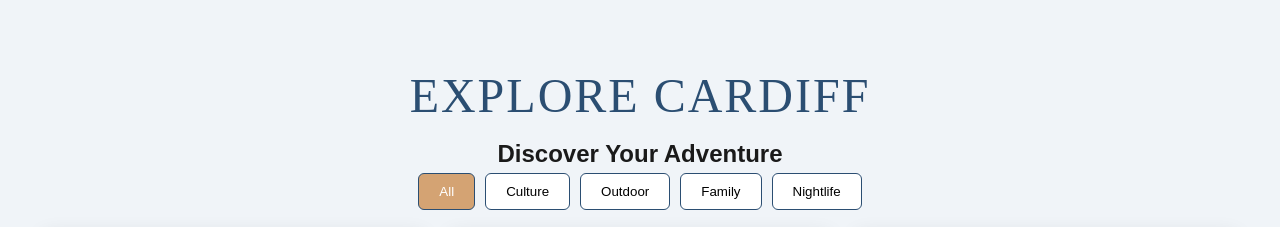
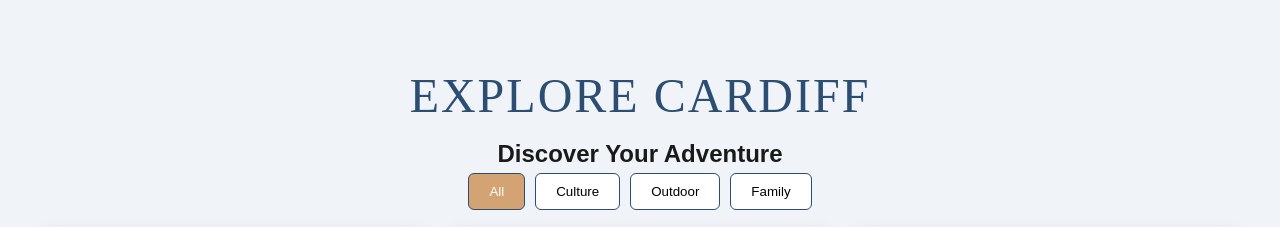
Before and after one commit to SinghSANJAM/hollandhousecardiffbySunday, a plain HTML site: page things.html in a window 1280 px wide. Shown: the part 642-869 px from the top of the page. Drawn offline with Linux system fonts and the light colour scheme.

Commit message:
Update things.html

```diff
--- a/things.html
+++ b/things.html
@@ -126,7 +126,7 @@
       <button class="filter-btn" data-filter="culture" aria-selected="false">Culture</button>
       <button class="filter-btn" data-filter="outdoor" aria-selected="false">Outdoor</button>
       <button class="filter-btn" data-filter="family" aria-selected="false">Family</button>
-      <button class="filter-btn" data-filter="nightlife" aria-selected="false">Nightlife</button>
+
     </div>
     <div class="activities-container">
       <div class="activity-card" data-type="culture" data-animate>
```
